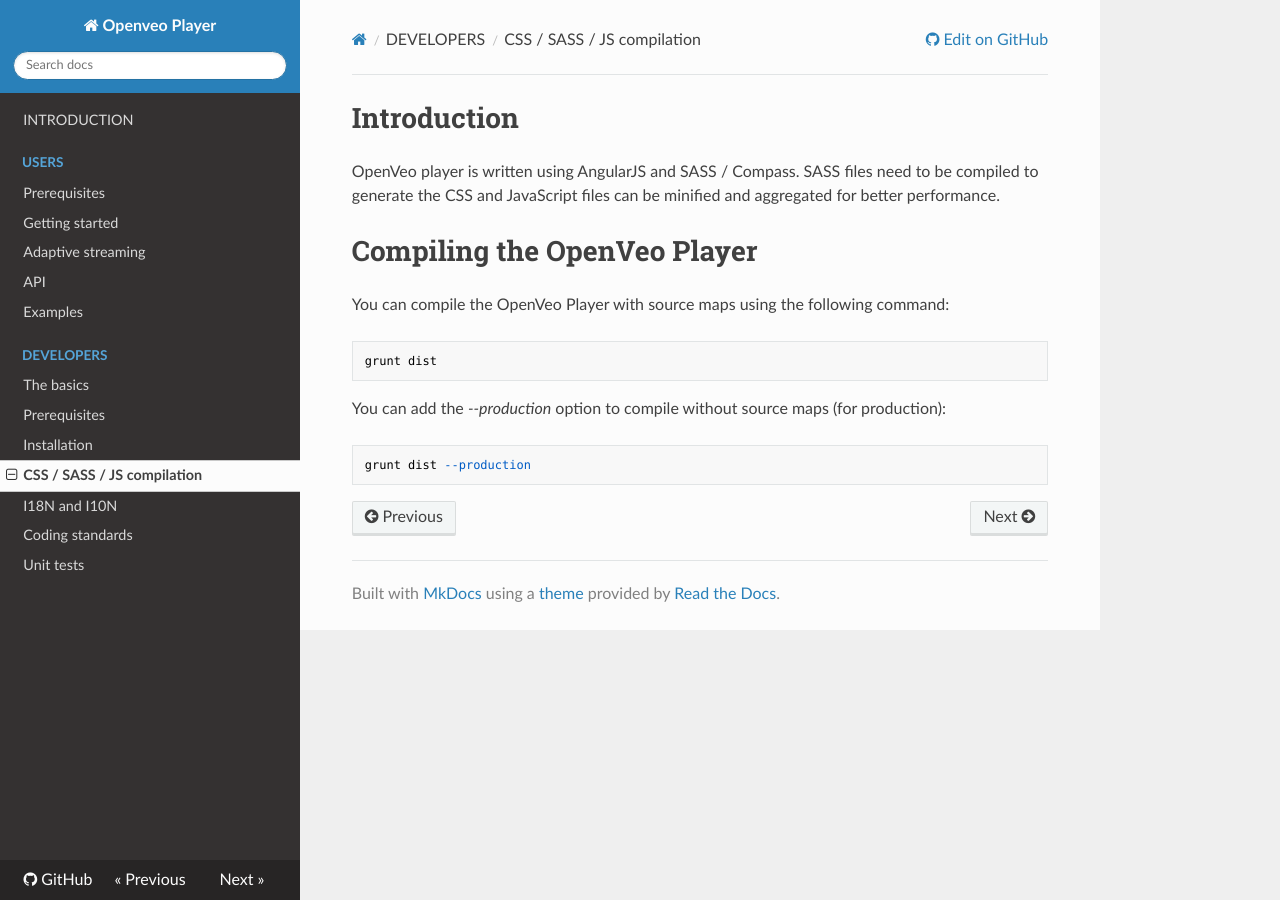
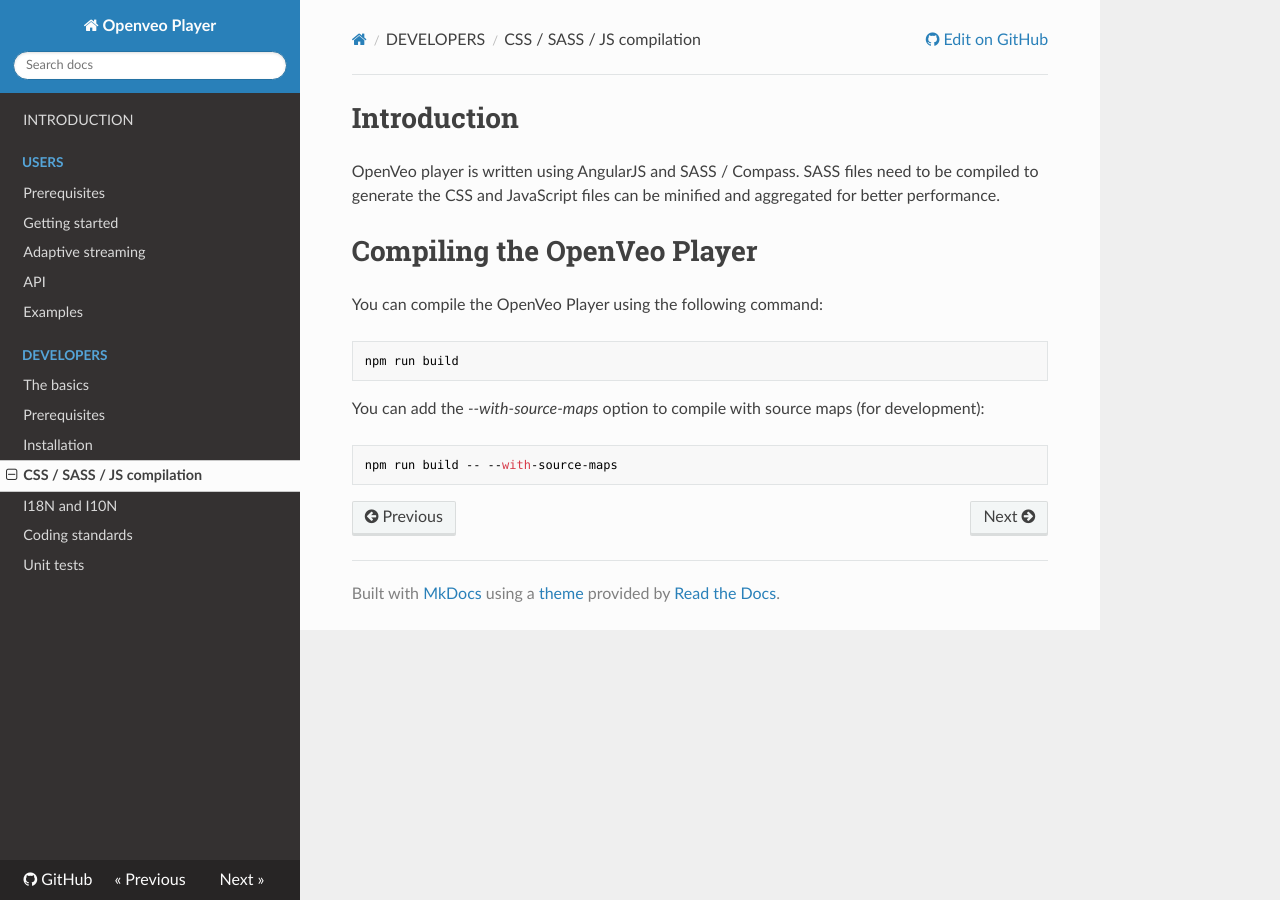
Before and after one commit to veo-labs/openveo-player, an MkDocs documentation site: the page built from docs/developers/compilation.md, in a window 1280 px wide. Built offline with MkDocs 1.6.1, drawn with Linux system fonts in a browser that asks for light colours; nearby versions of some CDN libraries; old or Windows-style settings are respelled for this version of MkDocs.

Commit message:
commands: wrap grunt commands with NPM scripts
"grunt" command was supposed to be installed
globally to be able to run commands like `grunt
eslint`. With npx `grunt eslint` can be replaced
by `npx grunt eslint` to use local grunt command
line client.
For standardization purpose all commands are now
wrapped into NPM scripts commands. `grunt` global
installation is not needed anymore and commands
are run using NPM scripts like `npm run lint`.

```diff
--- a/GruntFile.js
+++ b/GruntFile.js
@@ -31,8 +31,8 @@ module.exports = function(grunt) {
     env: process.env
   };
 
-  // Set "production" property which will be used by grunt tasks to set appropriate configuration
-  process.production = (process.argv.length > 3 && process.argv[3] === '--production') ? true : false;
+  // Set "withSourceMaps" property which will be used by grunt tasks to set appropriate configuration
+  process.withSourceMaps = (process.argv.length > 3 && process.argv[3] === '--with-source-maps') ? true : false;
 
   grunt.initConfig(config);
   grunt.config.merge(loadConfig('./tasks'));
--- a/docs/developers/compilation.md
+++ b/docs/developers/compilation.md
@@ -4,10 +4,10 @@ OpenVeo player is written using AngularJS and SASS / Compass. SASS files need to
 
 # Compiling the OpenVeo Player
 
-You can compile the OpenVeo Player with source maps using the following command:
+You can compile the OpenVeo Player using the following command:
 
-    grunt dist
+    npm run build
 
-You can add the *--production* option to compile without source maps (for production):
+You can add the *--with-source-maps* option to compile with source maps (for development):
 
-    grunt dist --production
+    npm run build -- --with-source-maps
```
Also changed, not shown: docs/developers/coding-standards.md (+1 -1 lines), docs/developers/unit-tests.md (+1 -1 lines), package.json (+7 -5 lines), 4 other files.
